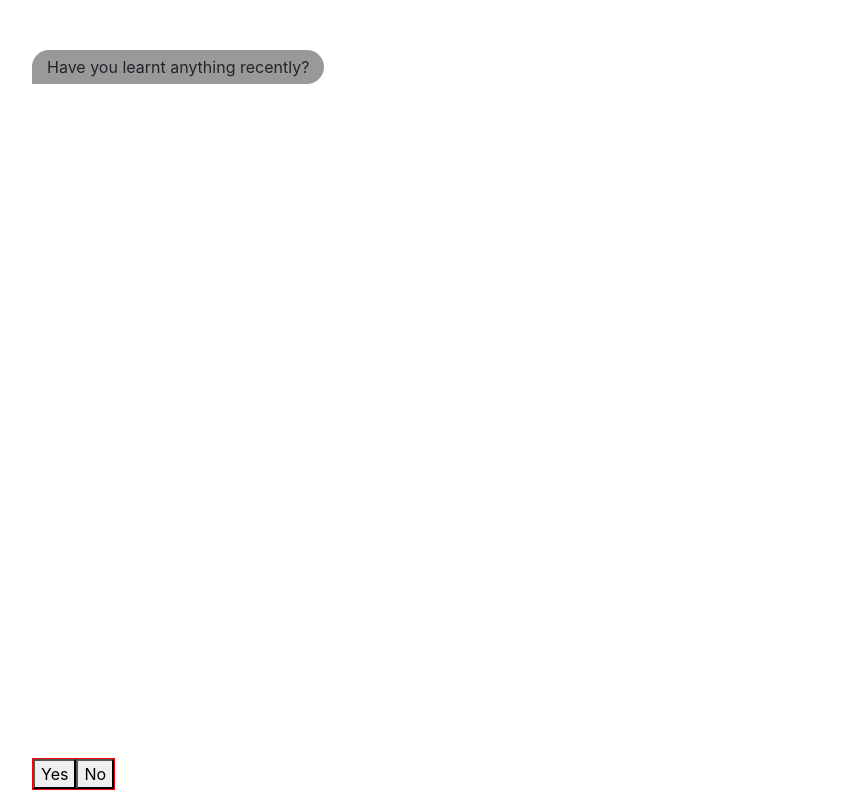
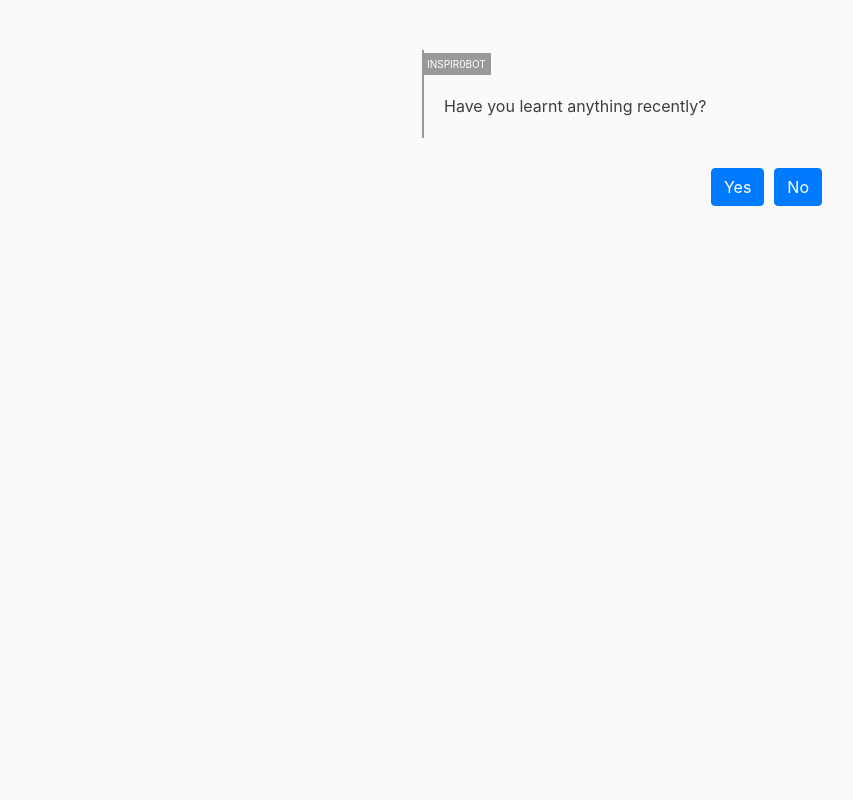
Before and after one commit to patrickbower/inspirobot, a React (Create React App) app: page / in a window 1280 px wide. Shown: the whole page, without its empty margins (18-871 px from the left). Built offline with nearby package versions, Linux system fonts and the light colour scheme.

Commit message:
Fiddling around with the UI

```diff
--- a/src/App.scss
+++ b/src/App.scss
@@ -1,44 +1,89 @@
 @import '../node_modules/bootstrap/scss/bootstrap.scss';
 @import 'styles/_colors.scss';
-body {
+
+
+/********************
+ **** Guilty CSS ****
+ ********************/
+
+ body {
   padding: 50px;
   height: 100vh;
+  background: #fafafa;
+  color: #3e3e3e;
+}
+
+p {
+  margin-bottom: 10px;
+}
+
+.main {
+  max-width: 400px;
+  margin: 0 auto;
+}
+
+.user-input {
+  padding: 20px 0;
+  text-align: right;
+
+  * {
+    margin-bottom: 20px;
+  }
+
+  button {
+    margin-right: 10px;
+
+    &:last-child {
+      margin-right: 0;
+    }
+  }
+
+  input {
+    display: block;
+    width: 100%;
+    font-size: 26px;
+  }
 }
 
 .speechbubble {
   &-bot {
     text-align: left;
+    border-left: 2px solid #999;
+
+    &:before {
+      content: 'INSPIR0BOT';
+      font-size: 10px;
+      padding: 5px;
+      width: 20px;
+      height: 20px;
+      background: #999;
+      color: white;
+      margin-left: -2px;
+    }
 
     p {
-      display: inline-block;
-      padding: 5px 15px;
-      border-radius: 20px 20px 20px 0;
-      background: #999;
+      display: block;
+      padding: 20px;
     }
   }
   &-user {
     text-align: right;
+    border-right: 2px solid #FECB00;
+
+    &:before {
+      content: 'ME';
+      font-size: 10px;
+      padding: 5px;
+      width: 20px;
+      height: 20px;
+      background: #FECB00;
+      color: white;
+      margin-right: -2px;
+    }
 
     p {
-      display: inline-block;
-      padding: 5px 15px;
-      border-radius: 20px 20px 0 20px;
-      background: #fecb00;
+      display: block;
+      padding: 20px;
     }
   }
 }
-
-footer {
-  border: 1px solid red;
-  position: fixed;
-  bottom: 10px;
-
-  button {
-
-  }
-
-  input {
-    display: block;
-    width: 100%;
-  }
-}
--- a/src/components/NoButton.js
+++ b/src/components/NoButton.js
@@ -2,7 +2,7 @@ import React, { Component } from "react";
 
 class YesButton extends Component {
   render() {
-    return this.props.render ? <button type="button" onClick={() => this.props.answer('no')}>No</button> : false;
+    return this.props.render ? <button className="btn btn-primary" type="button" onClick={() => this.props.answer('no')}>No</button> : false;
   }
 }
 
--- a/src/components/YesButton.js
+++ b/src/components/YesButton.js
@@ -2,7 +2,7 @@ import React, { Component } from "react";
 
 class YesButton extends Component {
   render() {
-    return this.props.render ? <button type="button" onClick={() => this.props.answer('yes')}>Yes</button> : false;
+    return this.props.render ? <button className="btn btn-primary" type="button" onClick={() => this.props.answer('yes')}>Yes</button> : false;
   }
 }
 
--- a/src/containers/DialogContainer.js
+++ b/src/containers/DialogContainer.js
@@ -90,14 +90,16 @@ class DialogContainer extends Component {
 
   render() {
     return <React.Fragment>
-        <Conversation conversation={this.state.conversation}/>
-        <Question question={this.state.question} />
-        <DisplayContainer display={this.state.display} />
-        <footer className="footer">
-          <YesButton render={this.state.yes} answer={this.answer} />
-          <NoButton render={this.state.no} answer={this.answer} />
-          <Input render={this.state.input} answer={this.input} />
-        </footer>
+        <main className="main">
+          <Conversation conversation={this.state.conversation}/>
+          <Question question={this.state.question} />
+          <DisplayContainer display={this.state.display} />
+          <div className="user-input">
+            <Input render={this.state.input} answer={this.input} />
+            <YesButton render={this.state.yes} answer={this.answer} />
+            <NoButton render={this.state.no} answer={this.answer} />
+          </div>
+        </main>
       </React.Fragment>;
   }
 }
```
Also changed, not shown: src/App.css.
